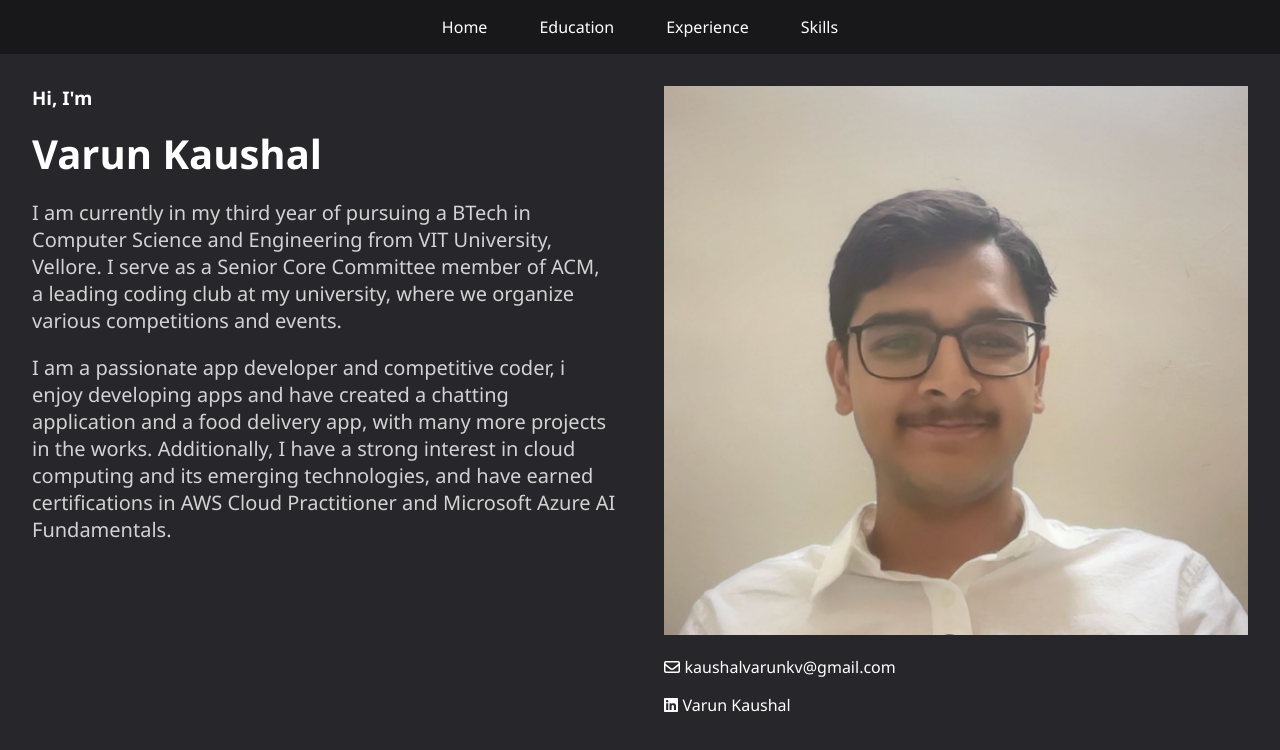
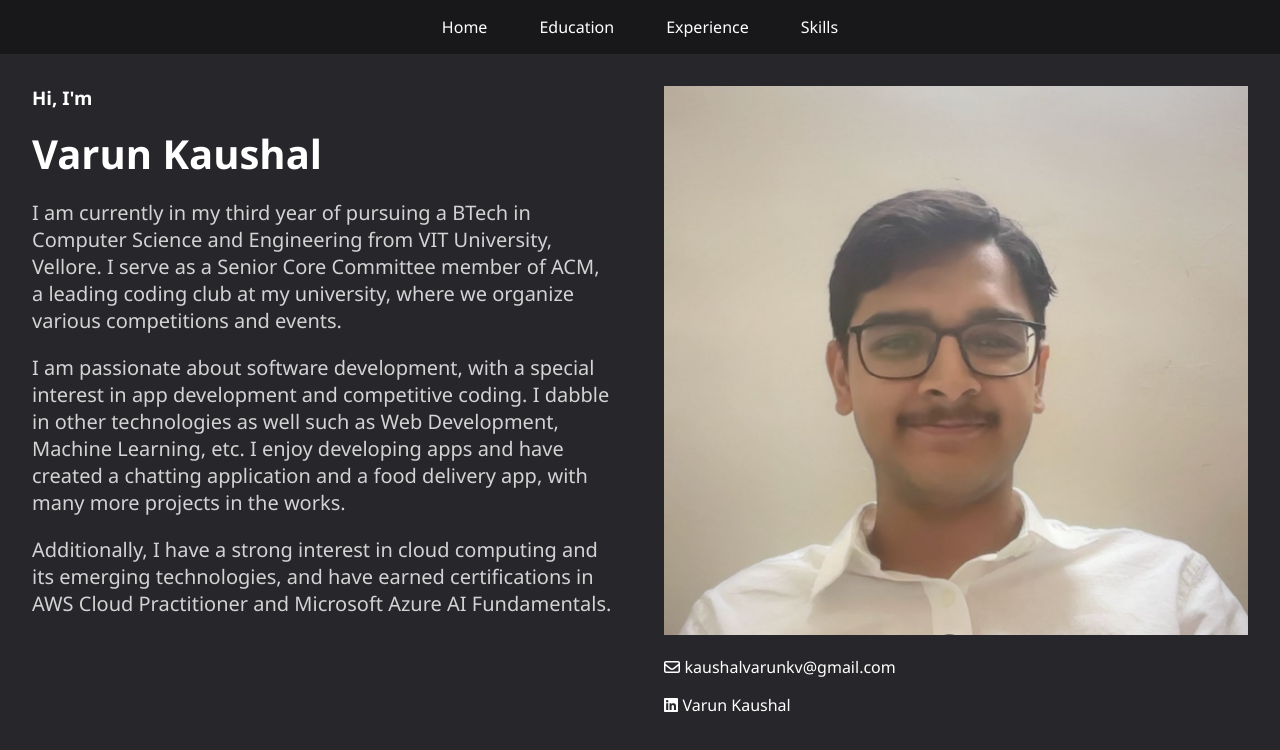
Before and after one commit to kaushalvarun/my-portfolio, a React (Create React App) app: page / in a window 1280 px wide. Shown: the top 750 px of the page. Built offline with nearby package versions, Linux system fonts and the light colour scheme.

Commit message:
Updated Home page

```diff
--- a/src/pages/Home.js
+++ b/src/pages/Home.js
@@ -17,8 +17,11 @@ function Home() {
           I serve as a Senior Core Committee member of ACM, a leading coding club at my university, where we organize various competitions and events.
         </p>
         <p className="body-text">
-        I am a passionate app developer and competitive coder,
-        i enjoy developing apps and have created a chatting application and a food delivery app, with many more projects in the works.
+        I am passionate about software development, with a special interest in app development and competitive coding.
+        I dabble in other technologies as well such as Web Development, Machine Learning, etc.
+        I enjoy developing apps and have created a chatting application and a food delivery app, with many more projects in the works.
+        </p>
+        <p className="body-text">
         Additionally, I have a strong interest in cloud computing and its emerging technologies, and have earned certifications in AWS Cloud Practitioner and Microsoft Azure AI Fundamentals.
         </p>
       </div>
```
